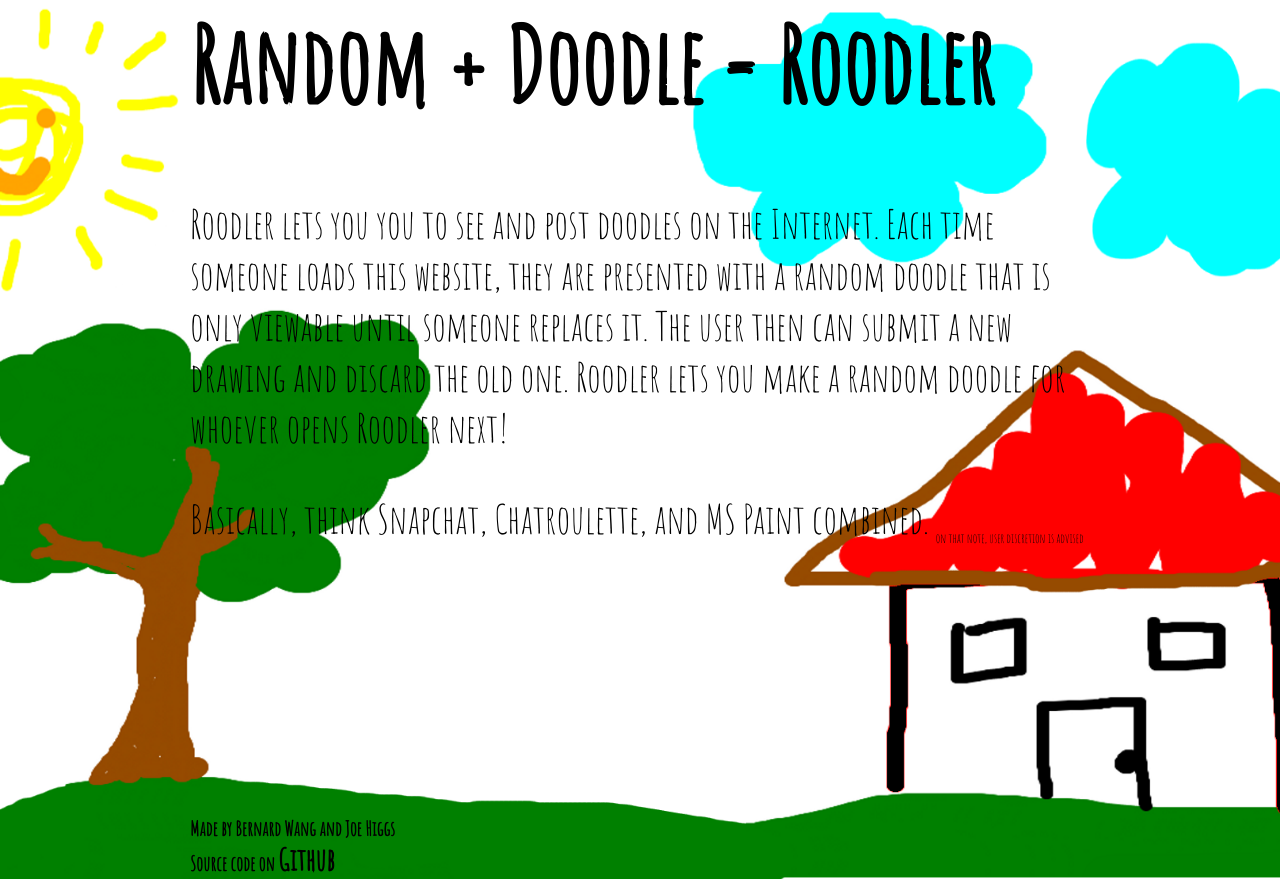
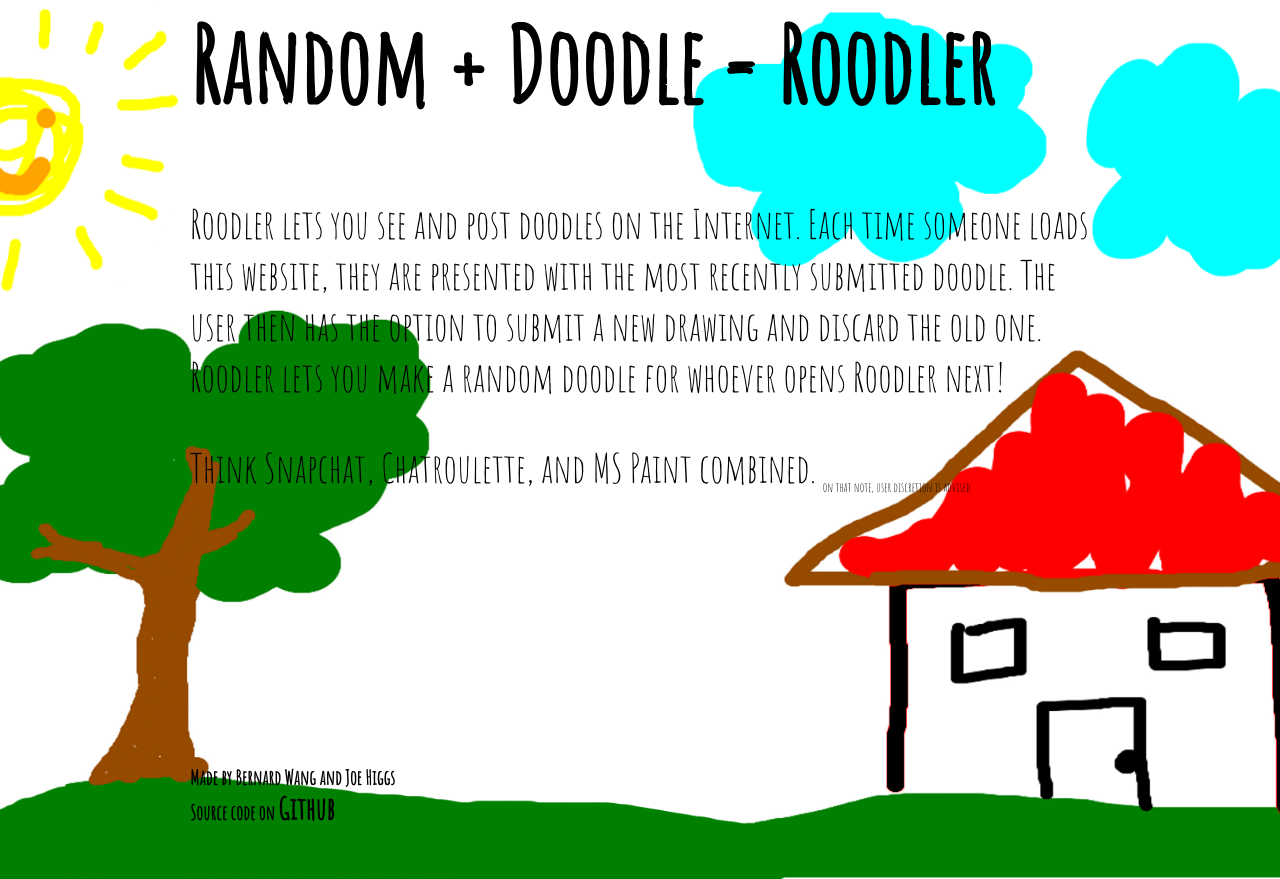
Before and after one commit to bernardwang/roodler, a Flask app: page /about in a window 1280 px wide. Shown: the part 151-1030 px from the top of the page. Run offline with Flask 2, Linux system fonts and the light colour scheme; some libraries are stand-ins or nearby versions; some web fonts are replaced.

Commit message:
about tweaks

```diff
--- a/app/templates/about.html
+++ b/app/templates/about.html
@@ -36,10 +36,10 @@
 			<div class="about_section">
 				<h1 class="about_header">Random + Doodle = Roodler</h1>
 				<p class="about_text">
-					Roodler lets you you to see and post doodles on the Internet. Each time someone loads this website, they are presented with a random doodle that is only viewable until someone replaces it. The user then can submit a new drawing and discard the old one. Roodler lets you make a random doodle for whoever opens Roodler next!
+					Roodler lets you see and post doodles on the Internet. Each time someone loads this website, they are presented with the most recently submitted doodle. The user then has the option to submit a new drawing and discard the old one. Roodler lets you make a random doodle for whoever opens Roodler next!
 				</p>
 				<p class="about_text">
-					Basically, think Snapchat, Chatroulette, and MS Paint combined. <span>on that note, user discretion is advised</span>
+					Think Snapchat, Chatroulette, and MS Paint combined. <span>on that note, user discretion is advised</span>
 				</p>
 
 				<h3 class="about_credit">
```
